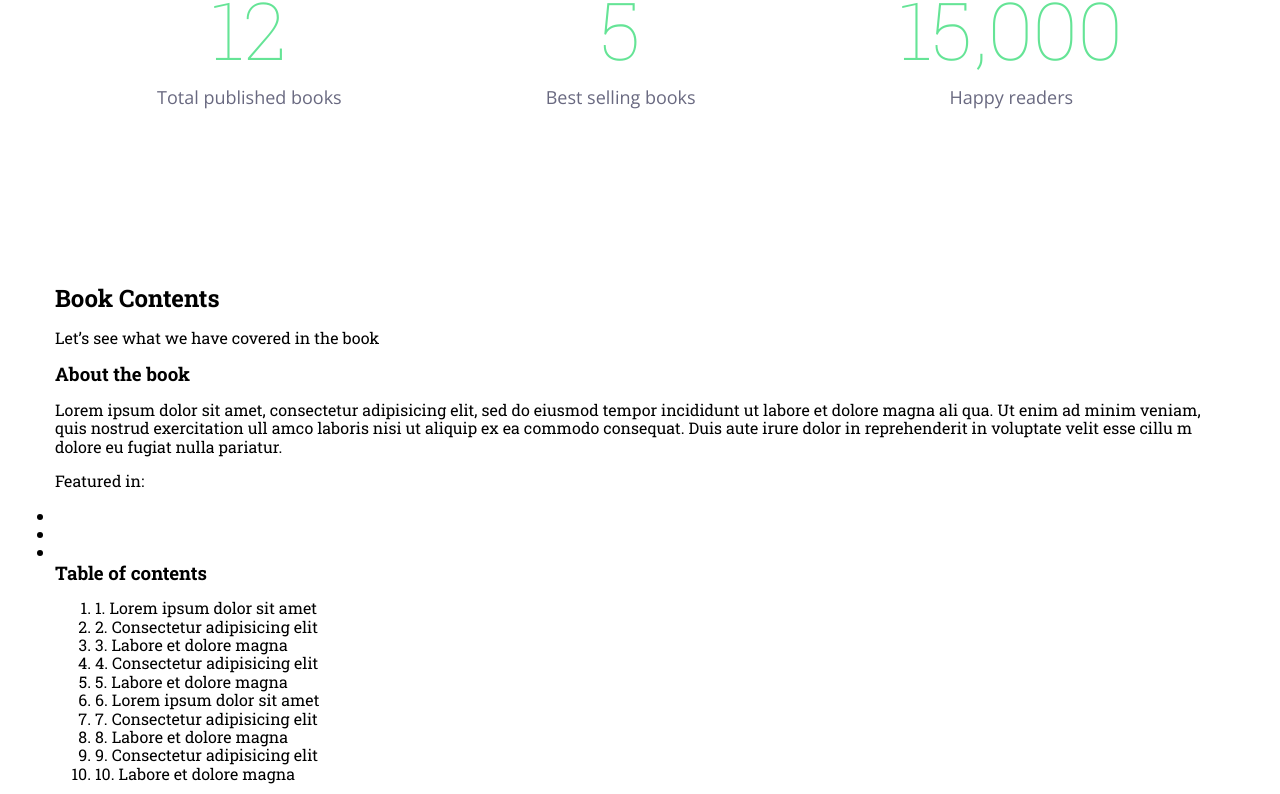
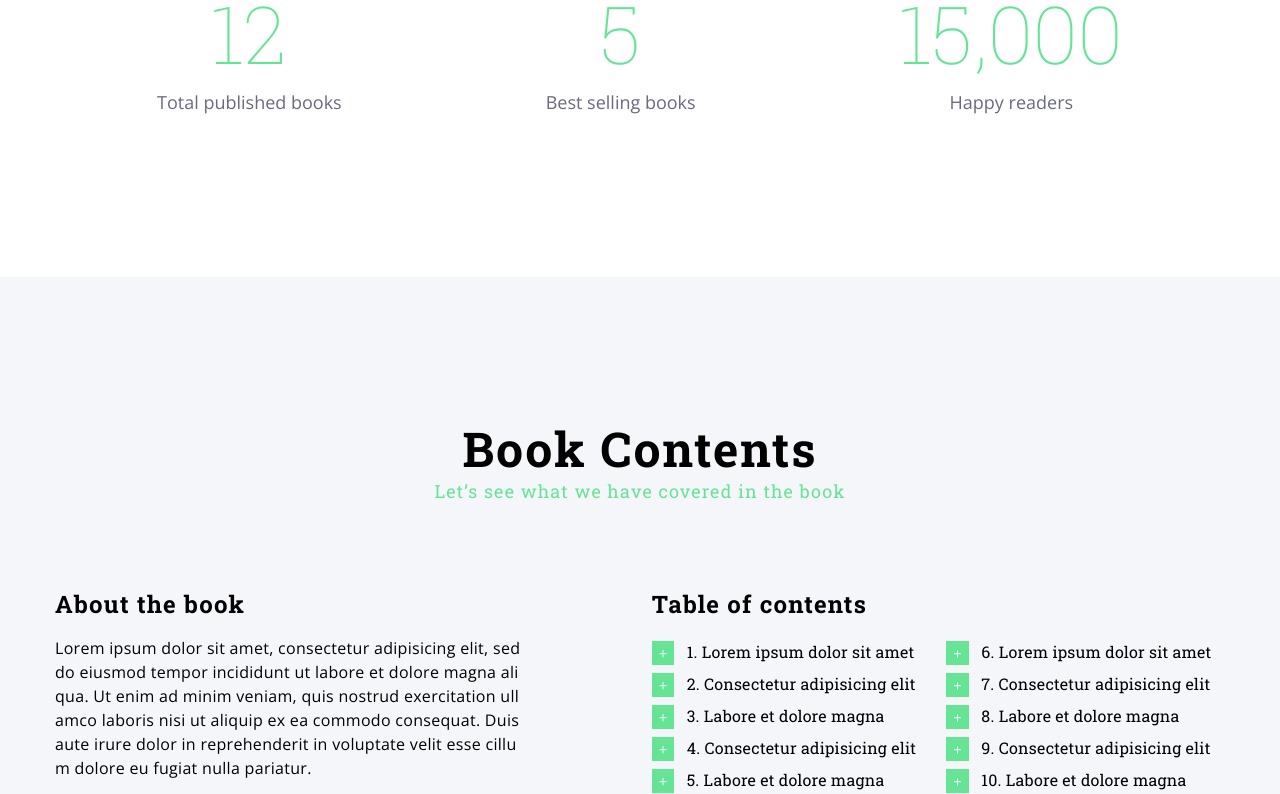
Before and after one commit to Shut089/Bukee, a website built with webpack: page src/views/index.html in a window 1280 px wide. Shown: the part 1935-2729 px from the top of the page. Built offline with nearby package versions, Linux system fonts and the light colour scheme; files whose address does not match are found by name.

Commit message:
lesson 9
урок 9

```diff
--- a/src/styles/main.scss
+++ b/src/styles/main.scss
@@ -8,14 +8,21 @@
 
 $light-color: #fff;
 $accent-color: #65e496;
+$bg-light-color: #f5f6fa;
+$bg-dark-color: #44444f;
 
 
 body {
     font-family: 'Roboto Slab', serif;
+    font-style: 15px;
+    line-height: 24px;
 }
 small {
     font-family: 'Open Sans', serif;
     font-style: italic;
+}
+h3 {
+    font-size: 24px;
 }
 
 .page-main {
@@ -77,8 +84,12 @@ small {
         font-family: 'Open Sans', serif;
         font-size: 18px;
         letter-spacing: 0.7px;
-        margin-bottom: 21px;
-        margin-top: 13px;
+        margin-bottom: 36px;
+        margin-top: -3px;
+        &_top{
+            margin-top: 10px;
+        }
+
     }
     &__title {
         font-size: 48px;
@@ -89,7 +100,7 @@ small {
             display:block;
             font-size: 18px;
             color: $accent-color;
-            margin-top: 9px;
+            margin-top: 24px;
             letter-spacing: 0.9px;
         }
     }
@@ -117,9 +128,14 @@ small {
         margin-top: 48px;
         padding: 14px 0;
         letter-spacing: 0.7px;
+        margin-bottom: 12px;
+    }
+    &__btn-top {
+        padding: 12px 7px;
+        max-width: 236px;
+        margin-top: 46px;
         margin-bottom: 16px;
     }
-
 }
 .blok-book {
     display: flex;
@@ -136,6 +152,21 @@ small {
 }
 .page {
     padding-top: 160px;
+    &_grey {
+        background-color: $bg-light-color;
+    }
+    &__title {
+        font-size: 48px;
+        text-align: center;
+        letter-spacing: 2px;
+    }
+    &__subtitle {
+        color: $accent-color;
+        text-align: center;
+        font-size: 18px;
+        letter-spacing: 1.1px;
+        margin-bottom: 89px;
+    }
 }
 .blok-author {
     display: flex;
@@ -158,7 +189,8 @@ small {
     display: flex;
     justify-content: space-around;
     text-align: center;
-    padding-top: 162px;
+    padding-top: 192px;
+    margin-bottom: 145px;
     p {
         font-size: 18px;
         color: #696980;
@@ -170,6 +202,85 @@ small {
             font-size: 80px;
             font-weight: 100;
             color: $accent-color;
-            margin-bottom: 12px;
+            margin-bottom: 45px;
         }
 }
+.blok-about {
+    display: flex;
+    justify-content: space-between;
+    h3 {
+        margin-bottom: 20px;
+        letter-spacing: 1.2px;
+    }
+    p {
+        font-family: 'Open Sans', serif;
+        letter-spacing: 0.3px;
+
+    }
+    &-text {
+        flex-basis: 41%;
+        &__social {
+            display: flex;
+            p {
+                font-size: 18px;
+                font-weight: 700;
+            }
+        }
+        &__linklogo {
+            display: flex;
+            justify-content: flex-start;
+            i {
+                width: 20px;
+                height: 23px;
+            }
+        }
+    }
+    &-table {
+        flex-basis: 49%;
+        &__btn {
+            background-color: $accent-color;
+            color: $bg-light-color;
+            font-size: 18px;
+            padding: 15px 45px;
+            border-radius: 8px;
+            margin-top: 28px;
+            border: none;
+            transition: 0.4s;
+        }
+        &__btn:hover {
+            background-color: $bg-light-color;
+            color: $accent-color ;
+            border-radius: 8px;
+            border: 2px solid $accent-color;
+        }
+        &__list {
+            margin: 0;
+            padding: 0;
+            counter-reset: list;
+            column-count: 2;
+            letter-spacing: 0.2px;
+            margin-top: 24px;
+            &>li {
+                position: relative;
+                padding-left: 35px;
+                counter-increment: list;
+                list-style-type: none;
+                margin-bottom: 8px;
+                &::before {
+                    content: counter(list) ". ";
+                }
+                &::after {
+                    content: "+";
+                    position: absolute;
+                    left: 0;
+                    font-family: 'Open Sans', serif;
+                    font-size: 15px;
+                    background-color: $accent-color;
+                    color: $bg-light-color;
+                    padding: 0px 7px;
+                    top: 1px;
+                }
+            }
+        }
+    }
+}
--- a/src/views/index.html
+++ b/src/views/index.html
@@ -23,7 +23,9 @@
         <link rel="apple-touch-icon" sizes="167x167" href="img/favicons/apple-touch-icon-167x167.png">
         <link rel="apple-touch-icon" sizes="180x180" href="img/favicons/apple-touch-icon-180x180.png">
         <link rel="apple-touch-icon" sizes="1024x1024" href="img/favicons/apple-touch-icon-1024x1024.png">
-        <link href="https://fonts.googleapis.com/css2?family=Open+Sans:ital@0;1&family=Roboto+Slab:wght@100;400;700&display=swap" rel="stylesheet">        <link rel="stylesheet" href="styles/main.css">
+        <link href="https://fonts.googleapis.com/css2?family=Open+Sans:ital@0;1&family=Roboto+Slab:wght@100;400;700&display=swap" rel="stylesheet">
+        <link href="/src/styles/all.min.css" rel="stylesheet">
+        <link rel="stylesheet" href="styles/main.css">
     </head>
     <body>
         <div class="page-main">
@@ -51,7 +53,7 @@
                         <h1 class="blok-text__title"> BUKEE: THE BOOK <span>A room without books is like a body without a soul</span></h1>
                         <p class="blok-text__description blok-text__wihte">Lorem ipsum dolor sit amet, consectetur adipisicing elit, sed do eiusmod tempor incididunt ut labore et dolore magna aliqua. Ut enim ad minim veniam, quis nostrud exercitation ullamco laboris nisi ut aliquip ex ea commodo consequat.</p>
                         <p class="blok-text__description blok-text__wihte"> Duis aute irure dolor in reprehenderit in voluptate velit esse cillum dolore eu fugiat nulla pariatur. Excepteur sint occaecat cupidatat non proident, sunt in culpa qui officia deserunt mollit anim id est laborum. Sed ut </p>
-                        <a href="#" class="blok-text__btn">Buy this book - $15.00</a>
+                        <a href="#" class="blok-text__btn blok-text__btn-top">Buy this book - $15.00</a>
                         <small>* Some conditions may applicable</small>
                     </div>
                 </div>
@@ -62,7 +64,7 @@
             <div class="wrap">
                 <div class="blok-author">
                     <div class="blok-text">
-                        <p class="blok-text__name">- Book Author</p>
+                        <p class="blok-text__name blok-text__name_top">- Book Author</p>
                         <h1 class="blok-text__title">Emma Anderson <span>A room without books is like a body without a soul</span></h1>
                         <p class="blok-text__description">Lorem ipsum dolor sit amet, consectetur adipisicing elit, sed do eiusmod tempor incididunt ut labore et dolore magna aliqua. Ut enim ad minim veniam, quis nostrud exercitation ullamco laboris nisi ut aliquip ex ea commodo consequat.</p>
                         <p class="blok-text__description"> Duis aute irure dolor in reprehenderit in voluptate velit esse cillum dolore eu fugiat nulla pariatur. Excepteur sint occaecat cupidatat non proident, sunt in culpa qui officia deserunt mollit anim id est laborum. Sed ut </p>
@@ -91,33 +93,33 @@
                 <h2 class="page__title">Book Contents</h2>
                 <p class="page__subtitle">Let’s see what we have covered in the book</p>
                 <div class="blok-about">
-                    <div>
+                    <div class="blok-about-text">
                         <h3>About the book</h3>
                         <p>Lorem ipsum dolor sit amet, consectetur adipisicing elit, sed do eiusmod tempor incididunt ut labore et dolore magna ali qua. Ut enim ad minim veniam, quis nostrud exercitation ull amco laboris nisi ut aliquip ex ea commodo consequat. Duis aute irure dolor in reprehenderit in voluptate velit esse cillu m dolore eu fugiat nulla pariatur. </p>
-                        <div>
+                        <div class="blok-about-text__social">
                             <p>Featured in:</p>
-                            <ul>
-                                <li><a href=""></a></li>
-                                <li><a href=""></a></li>
-                                <li><a href=""></a></li>
+                            <ul class="blok-about-text__linklogo">
+                                <li><a href=""><i class="fas fa-database"></i></a></li>
+                                <li><a href=""><i class="fab fa-amazon"></i></a></li>
+                                <li><a href=""><i class="fab fa-sass"></i></a></li>
                             </ul>
                         </div>
                     </div>
-                    <div>
+                    <div class="blok-about-table">
                         <h3>Table of contents</h3>
-                        <ol>
-                            <li>1. Lorem ipsum dolor sit amet</li>
-                            <li>2. Consectetur adipisicing elit</li>
-                            <li>3. Labore et dolore magna</li>
-                            <li>4. Consectetur adipisicing elit</li>
-                            <li>5. Labore et dolore magna</li>
-                            <li>6. Lorem ipsum dolor sit amet</li>
-                            <li>7. Consectetur adipisicing elit</li>
-                            <li>8. Labore et dolore magna</li>
-                            <li>9. Consectetur adipisicing elit</li>
-                            <li>10. Labore et dolore magna</li>
+                        <ol class="blok-about-table__list">
+                            <li>Lorem ipsum dolor sit amet</li>
+                            <li>Consectetur adipisicing elit</li>
+                            <li>Labore et dolore magna</li>
+                            <li>Consectetur adipisicing elit</li>
+                            <li>Labore et dolore magna</li>
+                            <li>Lorem ipsum dolor sit amet</li>
+                            <li>Consectetur adipisicing elit</li>
+                            <li>Labore et dolore magna</li>
+                            <li>Consectetur adipisicing elit</li>
+                            <li>Labore et dolore magna</li>
                         </ol>
-                        <button>More</button>
+                        <button class="blok-about-table__btn">More</button>
                     </div>
                 </div>
             </div>
```
Also changed, not shown: dist/index.html, dist/styles/main.css, src/styles/all.min.css (added), 1 other file.
